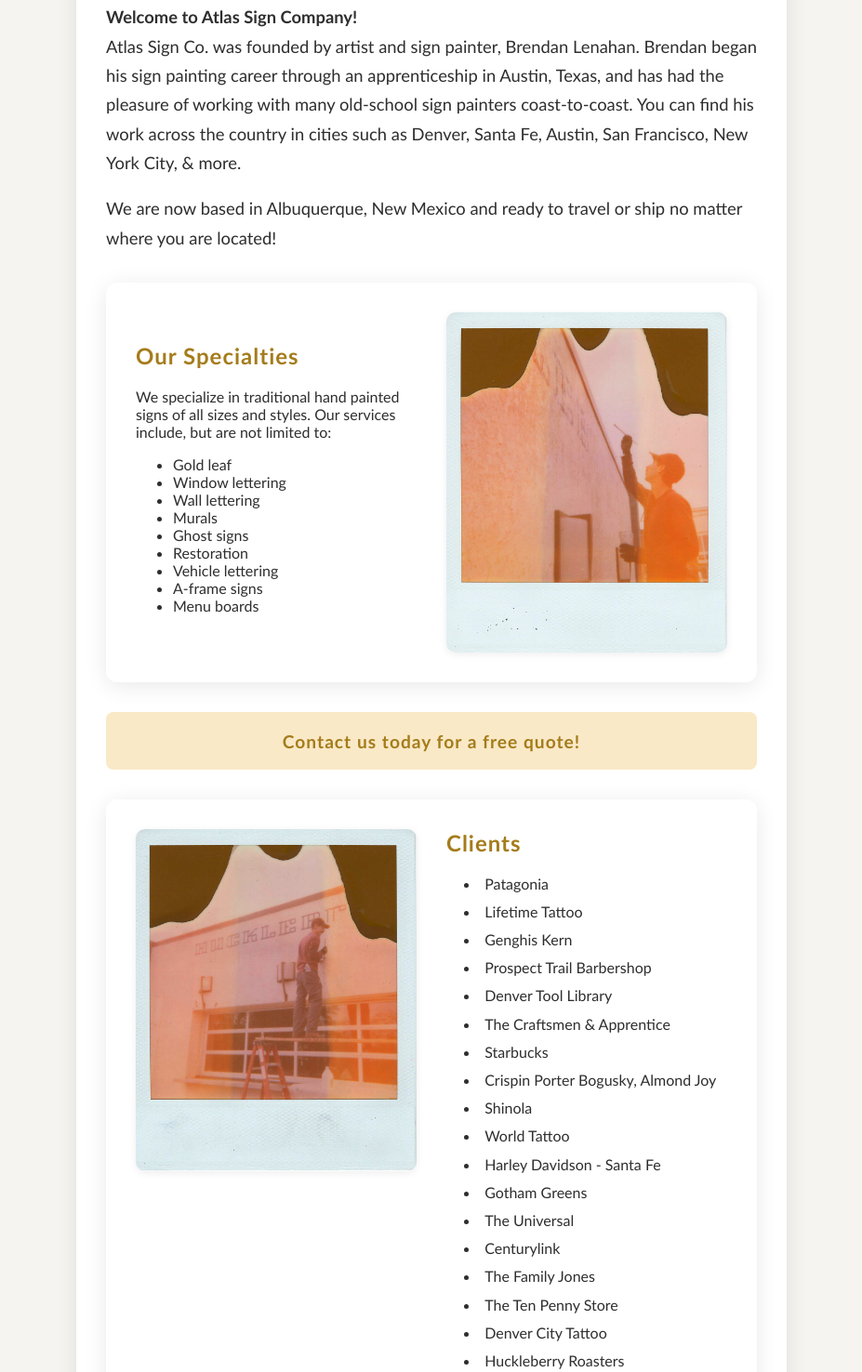
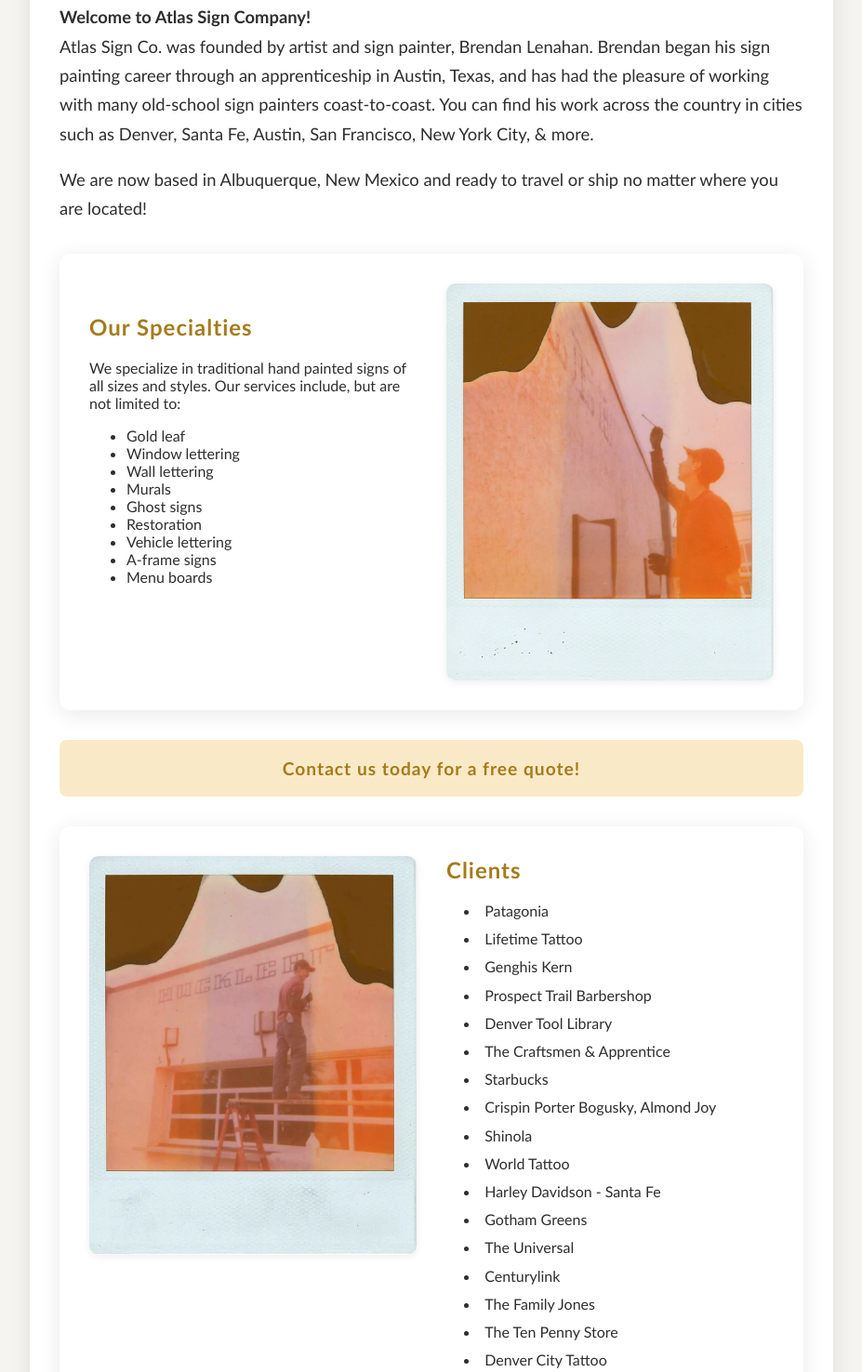
Before and after one commit to sw4d/AtlasSignCo, a plain HTML site: page index.html in a window 1280 px wide. Shown: the part 226-1702 px from the top of the page at 93% size, without its empty margins (176-1103 px from the left). Drawn offline with Linux system fonts and the light colour scheme.

Commit message:
adding more performant images

```diff
--- a/index.html
+++ b/index.html
@@ -27,7 +27,7 @@
       font-family: "Simplon Norm" "Stratos" "Calibre", sans-serif;; /* matching body font family */
     }
     main {
-      max-width: 700px;
+      max-width: 800px;
       margin: 2rem auto;
       padding: 2rem;
       background: #fff;
@@ -210,7 +210,7 @@
           </ul>
         </div>
         <div class="specialties-image">
-          <img src="pics/pol1.jpg" class="specialties-image" alt="Hand painted sign example">
+          <img src="pics/TPol.webp" class="specialties-image" alt="Hand painted sign example">
         </div>
       </div>
     </section>
@@ -220,7 +220,7 @@
 <section class="clients-section">
   <div class="clients-content">
     <div class="clients-image">
-      <img src="pics/pol2.jpg" alt="Atlas Sign Company clients">
+      <img src="pics/pol2_1.webp" alt="Atlas Sign Company clients">
     </div>
     <div class="clients-list">
       <h2>Clients</h2>
```
Also changed, not shown: pics/TPol.webp (added), pics/pol2_1.webp (added).
